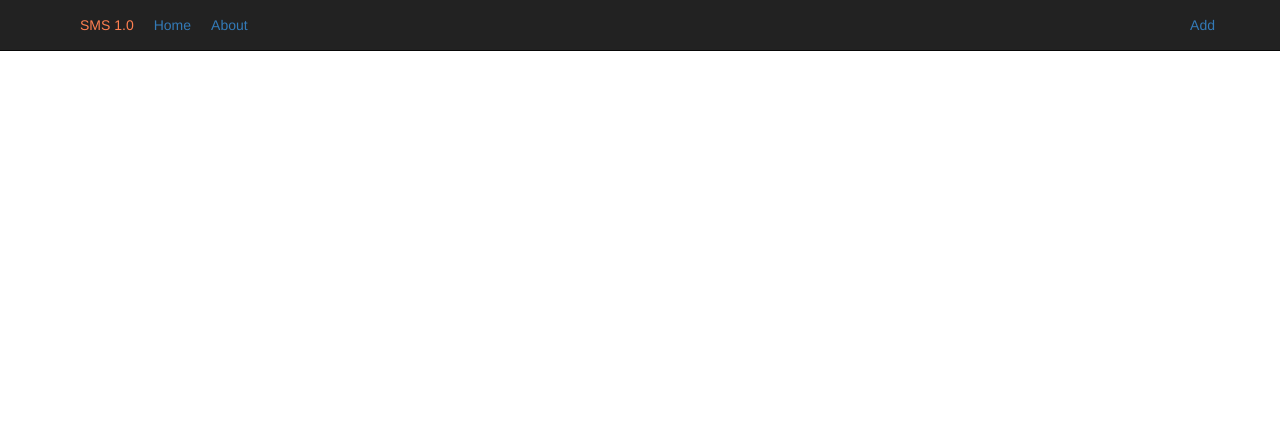
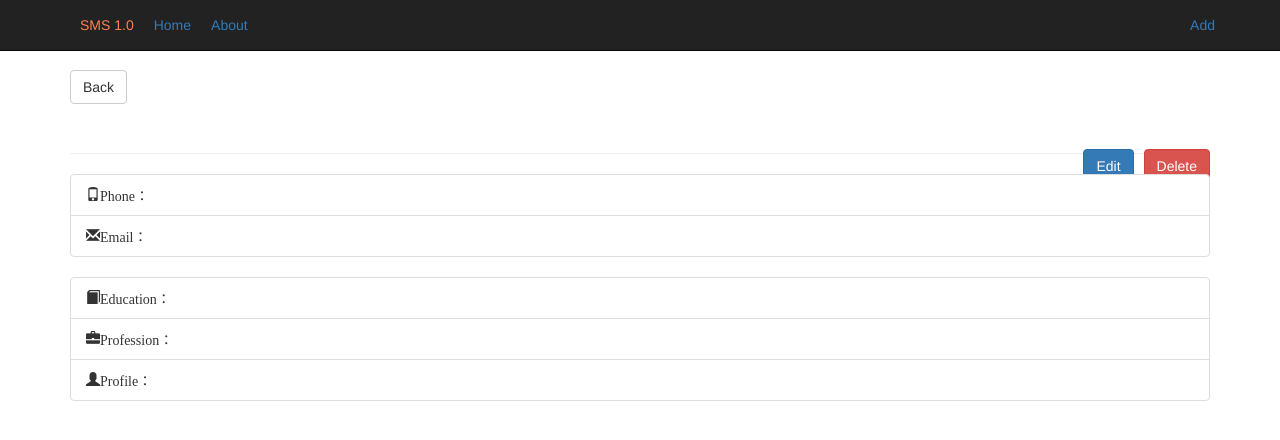
Before and after one commit to igxz/student_sys, a React (Create React App) app in the folder client/: page /detail/1 in a window 1280 px wide. Shown: the top 440 px of the page. Built offline with nearby package versions, Linux system fonts and the light colour scheme; no server answers.

Commit message:
feat: edtails page impl

```diff
--- a/client/src/App.jsx
+++ b/client/src/App.jsx
@@ -3,6 +3,7 @@ import { Routes, Route, Navigate, NavLink } from 'react-router-dom';
 import Home from './components/Home';
 import About from './components/About';
 import AddEditStu from './components/AddEditStu';
+import StuDetail from "./components/StuDetail";
 import './App.css';
 
 function App() {
@@ -38,6 +39,7 @@ function App() {
           <Route path='/home' element={<Home />} />
           <Route path='/about' element={<About />} />
           <Route path='/add' element={<AddEditStu />} />
+          <Route path='/detail/:id' element={<StuDetail />} />
           <Route path="/edit/:id" element={<AddEditStu />} />
           <Route path='/' element={<Navigate replace to='/home' />} />
         </Routes>
--- a/client/src/components/AddEditStu.jsx
+++ b/client/src/components/AddEditStu.jsx
@@ -53,13 +53,12 @@ const AddEditStu = () => {
         }
       }
 
-      // console.log(stu);
       if (id) {
         // Edit
         editSudentByIdApi(id, stu).then(() => {
           navigate('/home', {
             state: {
-              alert: 'Student updated successfully',
+              alert: `Student '${stu.name}' updated successfully!`,
               type: 'info',
             },
           });
@@ -68,14 +67,17 @@ const AddEditStu = () => {
         await addSudentApi(stu);
         navigate('/home', {
           state: {
-            alert: 'Student added successfully',
-            type: 'success',
-          },
+            alert: `Student '${stu.name}' added successfully!`,
+            type: 'success', },
         });
       }
     },
-    [navigate, stu]
+    [navigate, id, stu]
   );
+
+  const handleCancel = useCallback(() => {
+    navigate('/home');
+  },[navigate]);
 
   return (
     <div className='container'>
@@ -159,6 +161,7 @@ const AddEditStu = () => {
           <button type='submit' className='btn btn-primary'>
             {id ? 'Confirm update' : 'Confirm add'}
           </button>
+          <button type='button' style={{marginLeft: '1em'}} className='btn btn-danger' onClick={handleCancel}>Cancel</button>
         </div>
       </form>
     </div>
--- /dev/null
+++ b/client/src/components/Alert.jsx
@@ -0,0 +1,26 @@
+import React from 'react';
+import PropTypes from 'prop-types';
+
+const Alert = ({ type, alert }) => (
+  <div
+    className={['alert', 'alert-dismissible', 'alert-' + type].join(' ')}
+    role='alert'
+  >
+    <button
+      type='button'
+      className='close'
+      data-dismiss='alert'
+      aria-label='Close'
+    >
+      <span aria-hidden='true'>&times;</span>
+    </button>
+        {alert}
+  </div>
+);
+
+Alert.propTypes = {
+  type: PropTypes.string,
+  alert: PropTypes.string,
+};
+
+export default Alert;
--- a/client/src/components/Home.jsx
+++ b/client/src/components/Home.jsx
@@ -1,11 +1,15 @@
 import React from 'react';
 import { useEffect, useState, useCallback, useMemo } from 'react';
 import { getSudentApi } from '../api/stuApi';
-import { NavLink } from 'react-router-dom';
+import Alert from './Alert';
+import { useLocation, NavLink } from 'react-router-dom';
 
 const Home = () => {
   const [stuList, setStuList] = useState([]);
   const [searchItem, setSearchItem] = useState([]);
+  const [alert, setAlert] = useState(null);
+
+  const location = useLocation();
 
   useEffect(() => {
     getSudentApi().then(({ data }) => {
@@ -13,6 +17,14 @@ const Home = () => {
       setStuList(data);
     });
   }, []);
+
+  useEffect(() => {
+    if (location.state) {
+      setAlert(location.state);
+    }
+  }, [location]);
+
+  const showAlert = alert ? <Alert {...alert} /> : null;
 
   const handleSearch = useCallback((searchItem) => {
     console.log(searchItem);
@@ -23,7 +35,7 @@ const Home = () => {
     return stuList.map((s, index) => (
       <tr key={index}>
         <td>
-          <NavLink to={`/edit/${s.id}`} className='navigation'>
+          <NavLink to={`/detail/${s.id}`} className='navigation'>
             {s.id}
           </NavLink>
         </td>
@@ -36,8 +48,8 @@ const Home = () => {
   }, [stuList]);
 
   return (
-    <>
-      <div>Home Page</div>
+    <div>
+      {showAlert}
       <h1>Student List</h1>
       {/* search by keywords */}
       <input
@@ -62,7 +74,7 @@ const Home = () => {
         <tbody>{trData}</tbody>
       </table>
       {/* <div>{JSON.stringify(stuList)}</div> */}
-    </>
+    </div>
   );
 };
 
--- /dev/null
+++ b/client/src/components/StuDetail.jsx
@@ -0,0 +1,80 @@
+import React, { useState, useEffect } from 'react';
+import { useParams, useNavigate } from "react-router-dom";
+import {
+    getSudentByIdApi,
+    deleteSudentByIdApi
+  } from '../api/stuApi';
+
+const StuDetail = () => {
+  const {id} = useParams();
+
+
+  const [stu, setStu] = useState({
+    name : "",
+    age : "",
+    phone : "",
+    email : "",
+    education : "",
+    profession : "",
+    profile : "",
+});
+
+const navigate = useNavigate();
+
+// get student details
+useEffect(() => {
+    getSudentByIdApi(id).then(({ data }) => {
+        setStu(data);
+    });
+}, [id])
+
+
+function deleteStu(id){
+    if(window.confirm("are you sure to delete？")){
+        deleteSudentByIdApi(id).then(()=>{
+            navigate("/home", {
+                state : {
+                    alert : `Student: ${stu.name} deleted successfully!`,
+                    type : "info"
+                }
+            })
+        })
+    }
+}
+
+return (
+    <div className="details container">
+        <button className="btn btn-default" onClick={() => navigate("/home")}>Back</button>
+        <h1 className="page-header">
+            {stu.name}
+            <span className="pull-right">
+                <button className="btn btn-primary" onClick={() => navigate(`/edit/${stu.id}`)} style={{ marginRight: 10 }}>Edit</button>
+                <button className="btn btn-danger" onClick={() => deleteStu(stu.id)}>Delete</button>
+            </span>
+        </h1>
+
+        <ul className="list-group">
+            <li className="list-group-item">
+                <span className="glyphicon glyphicon-phone">Phone：{stu.phone}</span>
+            </li>
+            <li className="list-group-item">
+                <span className="glyphicon glyphicon-envelope">Email：{stu.email}</span>
+            </li>
+        </ul>
+
+        <ul className="list-group">
+            <li className="list-group-item">
+                <span className="glyphicon glyphicon-book">Education：{stu.education}</span>
+            </li>
+            <li className="list-group-item">
+                <span className="glyphicon glyphicon-briefcase">Profession：{stu.profession}</span>
+            </li>
+            <li className="list-group-item">
+                <span className="glyphicon glyphicon-user">Profile：{stu.profile}</span>
+            </li>
+        </ul>
+    </div>
+);
+}
+
+export default StuDetail
```
Also changed, not shown: 1 other file (tests, documents, lock files or other folders).
